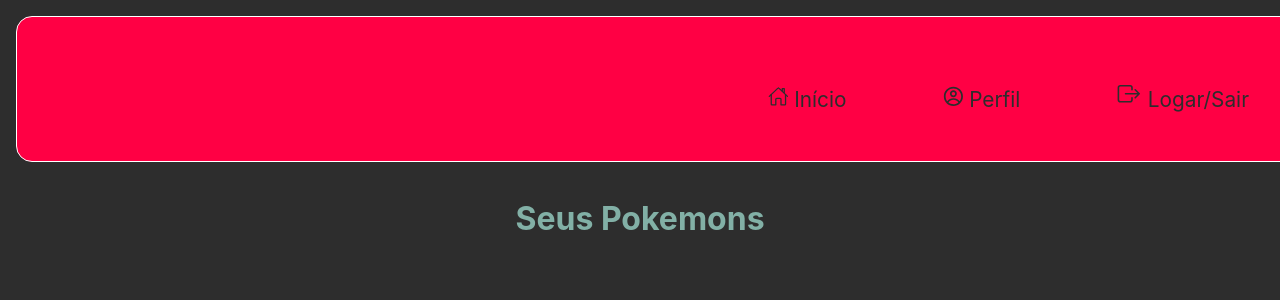
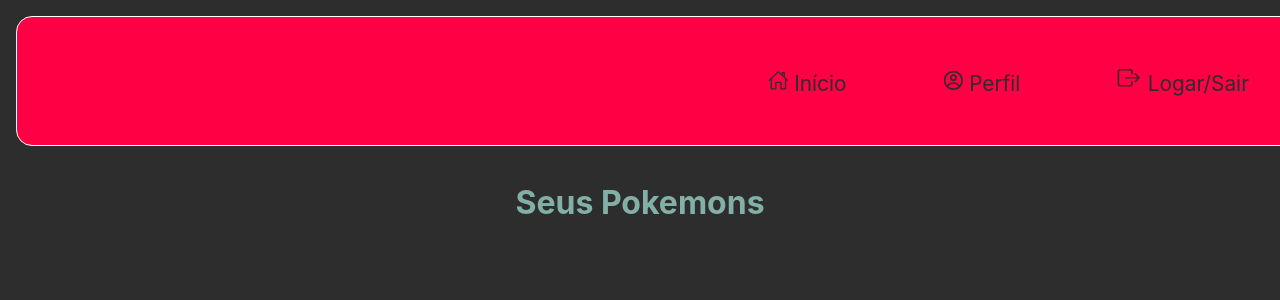
Before and after one commit to lucsap/Pokedex_CJR_01, a React (Create React App) app in the folder pokedex/: page /pokemons in a window 1280 px wide. Shown: the top 300 px of the page. Built offline with nearby package versions, Linux system fonts and the light colour scheme; no server answers.

Commit message:
Update navbar.js

```diff
--- a/pokedex/src/components/navbar.js
+++ b/pokedex/src/components/navbar.js
@@ -31,7 +31,6 @@ export const A = styled.a`
 export const Exit = styled.div`
     font-size: 1.6rem;
     display: inline-block;
-    margin-top: 1rem;
 `
 
 
```
